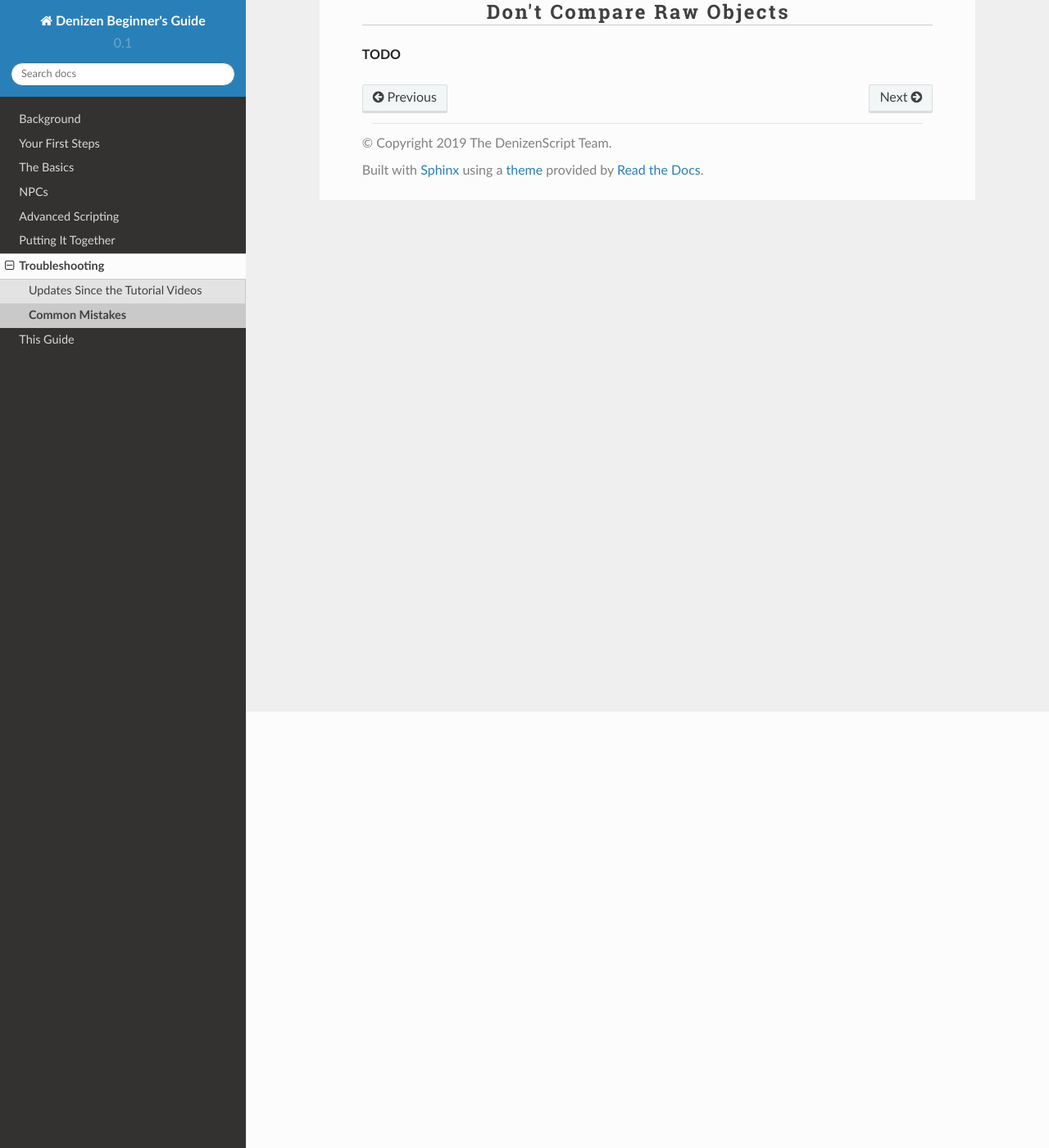
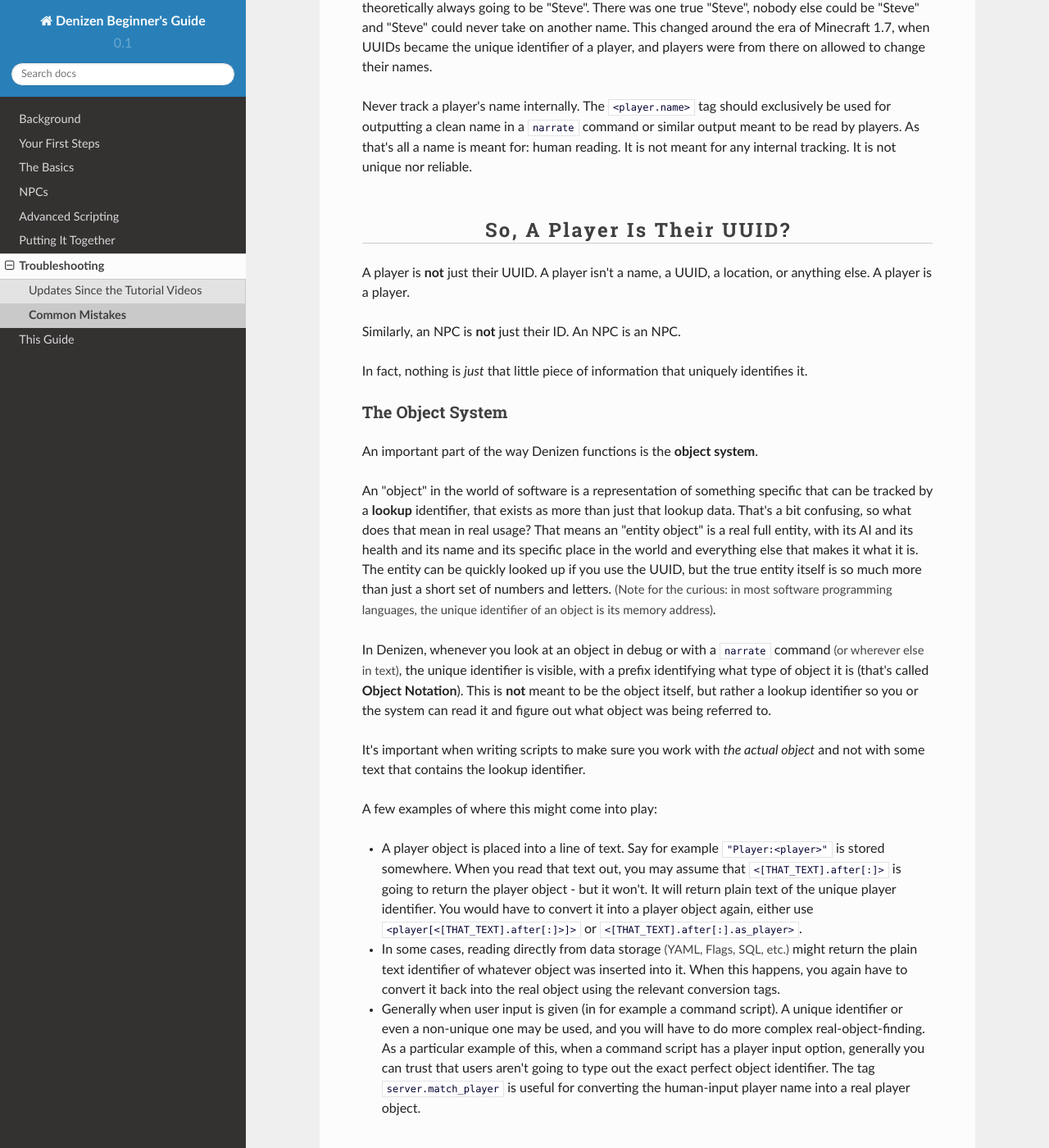
Before and after one commit to DenizenScript/Denizen-Beginners-Guide, a Sphinx documentation site: the page built from source/guides/troubleshooting/common-mistakes.md, in a window 1280 px wide and 1400 px high, scrolled down 532 px. Shown: the whole window at 82% size. Built offline with Sphinx 7.4.7 and the Read the Docs theme 2.0.0, drawn with Linux system fonts in a browser that asks for light colours; some of the changed text lies outside the part shown.

Commit message:
initial player name/uuid/objects writeup

```diff
--- a/source/guides/troubleshooting/common-mistakes.md
+++ b/source/guides/troubleshooting/common-mistakes.md
@@ -10,7 +10,32 @@ There's a few common mistakes and not-very-obvious expectations about how to han
 
 ### Players Are Not Their Names
 
-**TODO**
+Historically in Minecraft, players were unique based on their name. This meant that "Steve" was theoretically always going to be "Steve". There was one true "Steve", nobody else could be "Steve" and "Steve" could never take on another name. This changed around the era of Minecraft 1.7, when UUIDs became the unique identifier of a player, and players were from there on allowed to change their names.
+
+Never track a player's name internally. The `<player.name>` tag should exclusively be used for outputting a clean name in a `narrate` command or similar output meant to be read by players. As that's all a name is meant for: human reading. It is not meant for any internal tracking. It is not unique nor reliable.
+
+### So, A Player Is Their UUID?
+
+A player is **not** just their UUID. A player isn't a name, a UUID, a location, or anything else. A player is a player.
+
+Similarly, an NPC is **not** just their ID. An NPC is an NPC.
+
+In fact, nothing is *just* that little piece of information that uniquely identifies it.
+
+#### The Object System
+
+An important part of the way Denizen functions is the **object system**.
+
+An "object" in the world of software is a representation of something specific that can be tracked by a **lookup** identifier, that exists as more than just that lookup data. That's a bit confusing, so what does that mean in real usage? That means an "entity object" is a real full entity, with its AI and its health and its name and its specific place in the world and everything else that makes it what it is. The entity can be quickly looked up if you use the UUID, but the true entity itself is so much more than just a short set of numbers and letters. <span class="parens">(Note for the curious: in most software programming languages, the unique identifier of an object is its memory address)</span>.
+
+In Denizen, whenever you look at an object in debug or with a `narrate` command <span class="parens">(or wherever else in text)</span>, the unique identifier is visible, with a prefix identifying what type of object it is (that's called **Object Notation**). This is **not** meant to be the object itself, but rather a lookup identifier so you or the system can read it and figure out what object was being referred to.
+
+It's important when writing scripts to make sure you work with *the actual object* and not with some text that contains the lookup identifier.
+
+A few examples of where this might come into play:
+- A player object is placed into a line of text. Say for example `"Player:<player>"` is stored somewhere. When you read that text out, you may assume that `<[THAT_TEXT].after[:]>` is going to return the player object - but it won't. It will return plain text of the unique player identifier. You would have to convert it into a player object again, either use `<player[<[THAT_TEXT].after[:]>]>` or `<[THAT_TEXT].after[:].as_player>`.
+- In some cases, reading directly from data storage <span class="parens">(YAML, Flags, SQL, etc.)</span> might return the plain text identifier of whatever object was inserted into it. When this happens, you again have to convert it back into the real object using the relevant conversion tags.
+- Generally when user input is given (in for example a command script). A unique identifier or even a non-unique one may be used, and you will have to do more complex real-object-finding. As a particular example of this, when a command script has a player input option, generally you can trust that users aren't going to type out the exact perfect object identifier. The tag `server.match_player` is useful for converting the human-input player name into a real player object.
 
 ### Don't Compare Raw Objects
 
```
Also changed, not shown: other parts of source/guides/troubleshooting/common-mistakes.md (+1 -1 lines).
